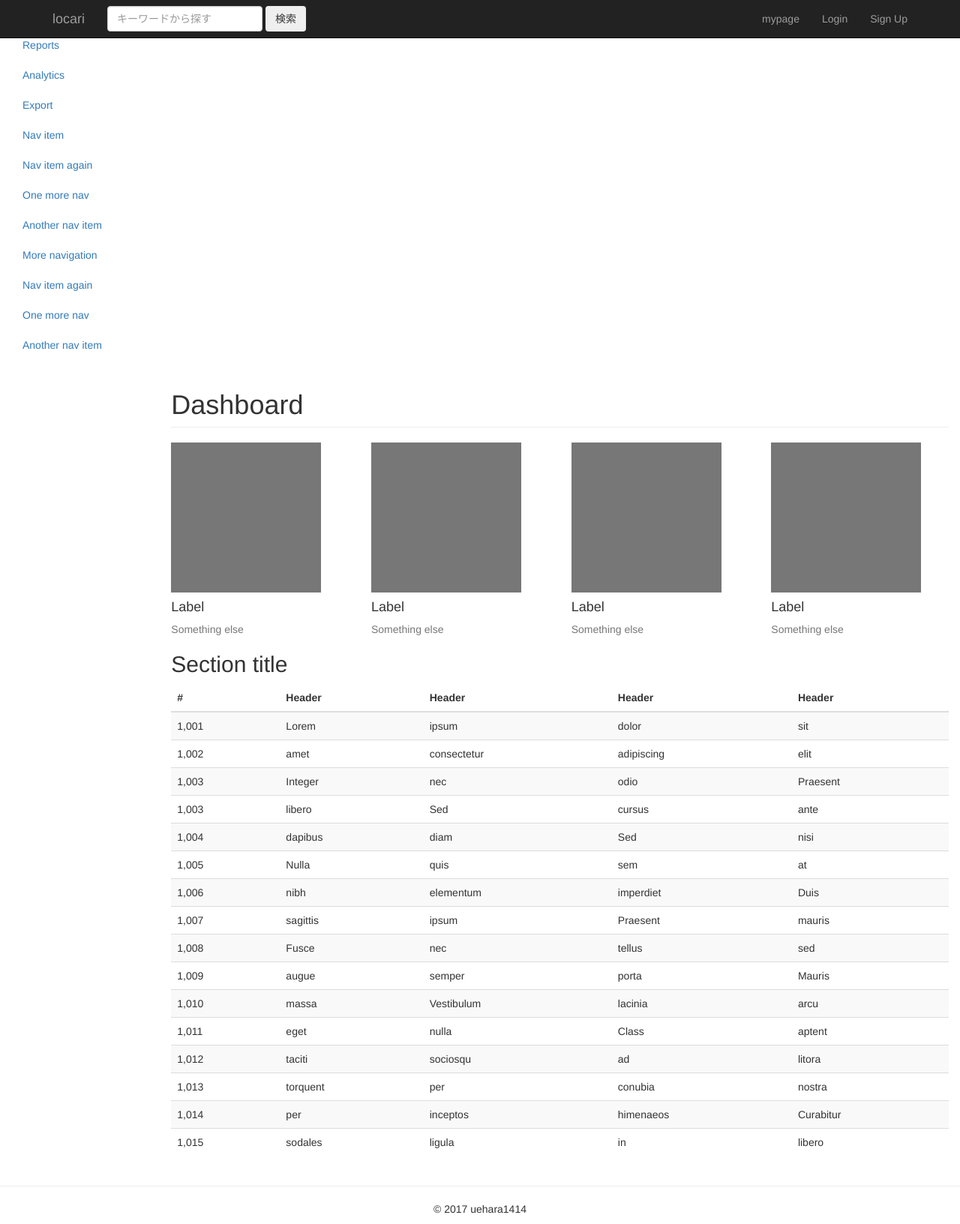
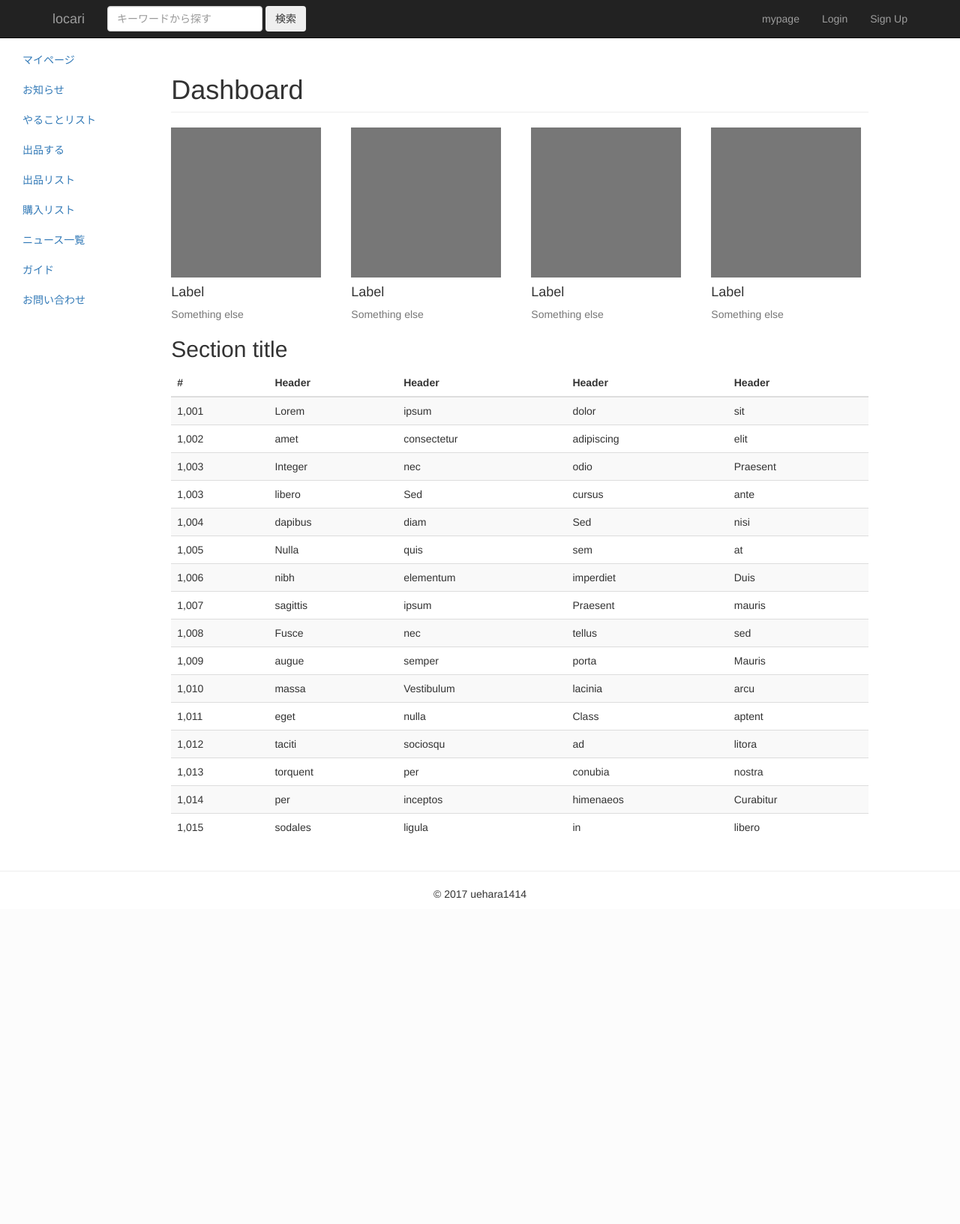
Before and after one commit to uehara1414/locari_old, a Django app: page /mypage/ in a window 1280 px wide. Shown: the whole page at 75% size. After the commit the page ends 1198 px from the top, so only its background shows below. Run offline with Django 3.2, Linux system fonts and the light colour scheme; some libraries are stand-ins or nearby versions.

Commit message:
update mypage

```diff
--- a/locari_app/templates/locari_app/mypage.html
+++ b/locari_app/templates/locari_app/mypage.html
@@ -1,29 +1,23 @@
 {% extends 'locari_app/base.html' %}
 {% block content %}
 
-    <div class="container-fluid">
+    <div class="container-fluid" style="margin-top: 60px">
       <div class="row">
         <div class="col-sm-3 col-md-2 sidebar">
           <ul class="nav nav-sidebar">
-            <li class="active"><a href="#">Overview <span class="sr-only">(current)</span></a></li>
-            <li><a href="#">Reports</a></li>
-            <li><a href="#">Analytics</a></li>
-            <li><a href="#">Export</a></li>
-          </ul>
-          <ul class="nav nav-sidebar">
-            <li><a href="">Nav item</a></li>
-            <li><a href="">Nav item again</a></li>
-            <li><a href="">One more nav</a></li>
-            <li><a href="">Another nav item</a></li>
-            <li><a href="">More navigation</a></li>
-          </ul>
-          <ul class="nav nav-sidebar">
-            <li><a href="">Nav item again</a></li>
-            <li><a href="">One more nav</a></li>
-            <li><a href="">Another nav item</a></li>
+            <li class="active"><a href="#">マイページ<span class="sr-only">(current)</span></a></li>
+            <li><a href="#">お知らせ</a></li>
+            <li><a href="#">やることリスト</a></li>
+            <li><a href="#">出品する</a></li>
+            <li><a href="#">出品リスト</a></li>
+            <li><a href="#">購入リスト</a></li>
+            <li><a href="#">ニュース一覧</a></li>
+            <li><a href="#">ガイド</a></li>
+            <li><a href="#">お問い合わせ</a></li>
           </ul>
         </div>
-        <div class="col-sm-9 col-sm-offset-3 col-md-10 col-md-offset-2 main">
+
+        <div class="col-sm-9 main">
           <h1 class="page-header">Dashboard</h1>
 
           <div class="row placeholders">
```
